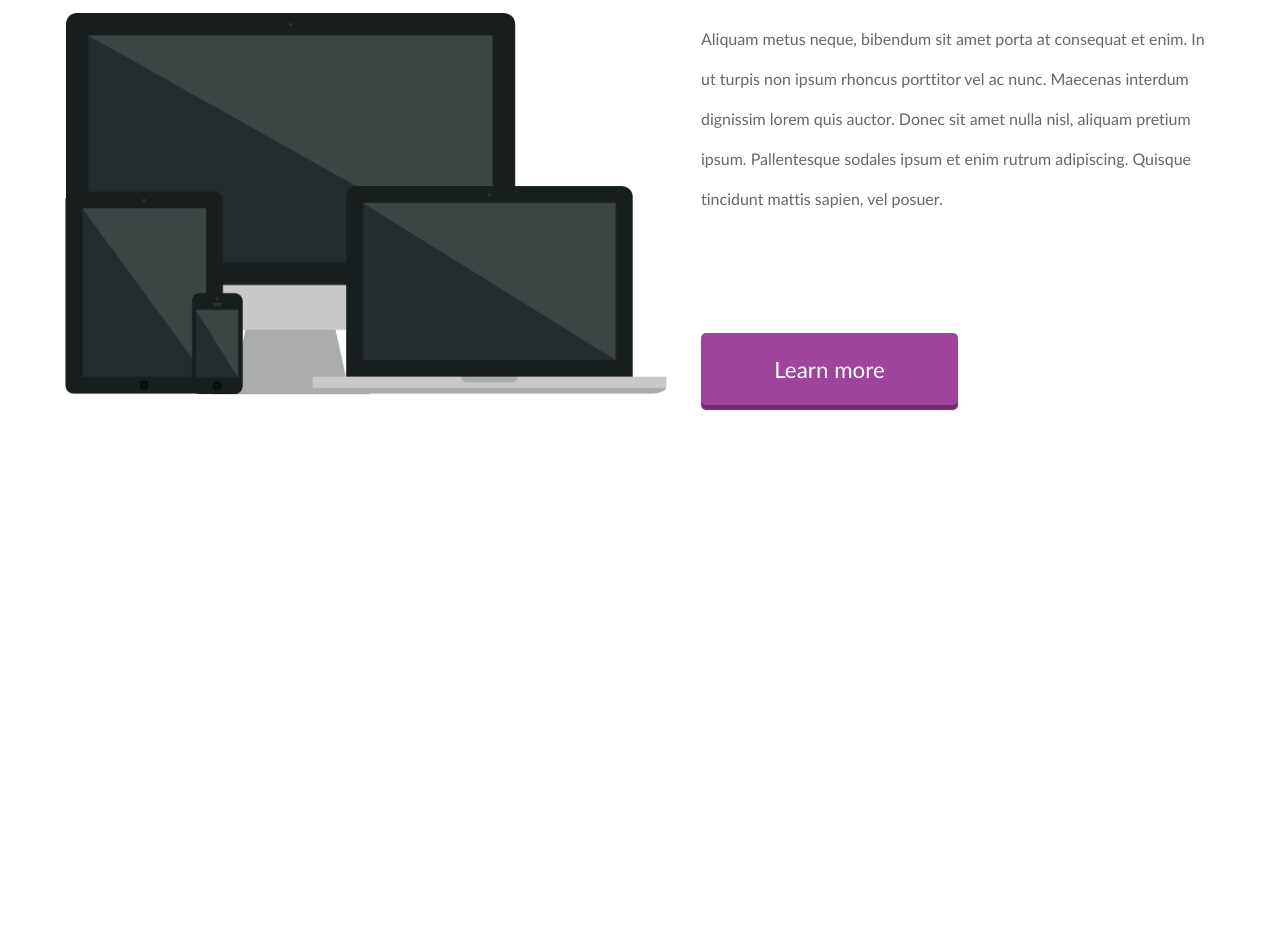
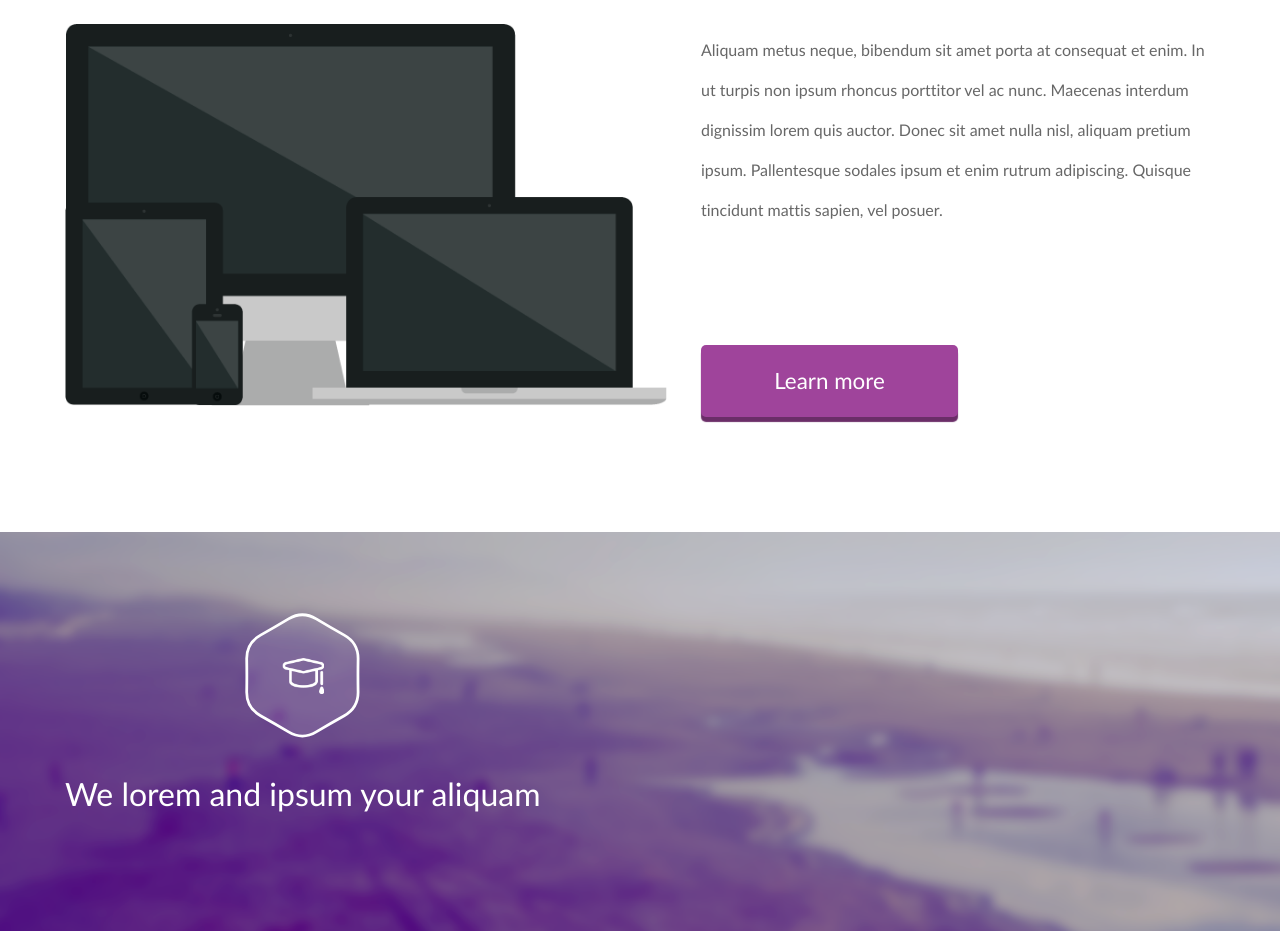
Before and after one commit to showmemagic/Bhagaskara, a plain HTML site: page index.html in a window 1280 px wide. Shown: the part 1545-2476 px from the top of the page. Before the commit the page ends 2065 px from the top, so only its background shows below. Drawn offline with Linux system fonts and the light colour scheme.

Commit message:
Section quote finished

```diff
--- a/index.html
+++ b/index.html
@@ -119,6 +119,7 @@
             <div class = "mainWidth">
                 <div class = "aboutUsContainerOne">
                     <div class = "corners">
+                        <h4>About <span class = "colorWord">us</span></h4>
                     </div>
                 </div>
                 <div class = "aboutUsContainerTwo">
@@ -131,5 +132,16 @@
                 </div>
             </div>
         </section>
+
+        <section class = "quote">
+            <div class = "mainWidth">
+                <div class = "quoteContainer">
+                    <div class = "quoteShape">
+                        <img src = "images/learn.png" alt = "learn" class = "quoteIcon">
+                    </div>
+                    <p>We lorem and ipsum your aliquam</p>
+                </div>
+            </div>
+        </section>
     </body>
 </html>
--- a/sass/modules/_media.scss
+++ b/sass/modules/_media.scss
@@ -38,6 +38,15 @@
             p {
                 font-size: 0.8em;
             }
+        }
+    }
+    .quoteContainer {
+        padding-top: 7%;
+        .quoteShape {
+            padding-bottom: 14%;
+        }
+        p {
+            font-size: 1.5em;
         }
     }
  }
@@ -103,6 +112,15 @@
             }
         }
     }
+    .quoteContainer {
+        padding-top: 7%;
+        .quoteShape {
+            display: none;
+            .quoteIcon {
+                display: none;
+            }
+        }
+    }
  }
 
 @media only screen and (max-width: 450px) {
@@ -140,4 +158,13 @@
             }
         }
     }
+    .quoteContainer {
+        padding-top: 7%;
+        .quoteShape {
+            padding-bottom: 14%;
+        }
+        p {
+            font-size: 1.3em;
+        }
+    }
 }
--- /dev/null
+++ b/sass/partials/_quote.scss
@@ -0,0 +1,46 @@
+.quote {
+    background-image: url("../images/quote.png");
+    background-repeat: no-repeat;
+    margin: 0 auto;
+    @include rwdImages(2000px, 624px);
+}
+
+.quoteContainer {
+    margin:0;
+    padding-top: 7%;
+    width: 100%;
+    @include flexBox;
+    @include flexDirection(column);
+    @include flexWrap(wrap);
+    @include flexAlignContent(space-between);
+    @include flexAlignItems(center);
+    // @include flexBox;
+    // @include flexDirection(column);
+    // @include flexJustify(center);
+    // @include flexAlignItems(center);
+    // @include flexWrap(wrap);
+    .quoteShape {
+        @include flexBox;
+        width: $iconWidth;
+        min-width: 130px;
+        position: relative;
+        background-image: url("../images/topShape.svg");
+        background-repeat: no-repeat;
+        background-position: center;
+        background-size: 60%;
+        padding-bottom: 11%;
+        .quoteIcon {
+            position: absolute;
+            top: 36%;
+            left: 39%;
+            width: 22%;
+        }
+    }
+    p {
+        @include flexBox;
+        font-family: "latoregular";
+        font-weight: 400;
+        color: #ffffff;
+        font-size: 2em;
+    }
+}
--- a/sass/style.scss
+++ b/sass/style.scss
@@ -10,5 +10,6 @@
 @import"partials/nav";
 @import"partials/content";
 @import"partials/about";
+@import"partials/quote";
 
 @import"modules/media";
```
Also changed, not shown: css/style.css, images/learn.png (added), images/quote.png (added), sass/modules/_all.scss (indentation only).
